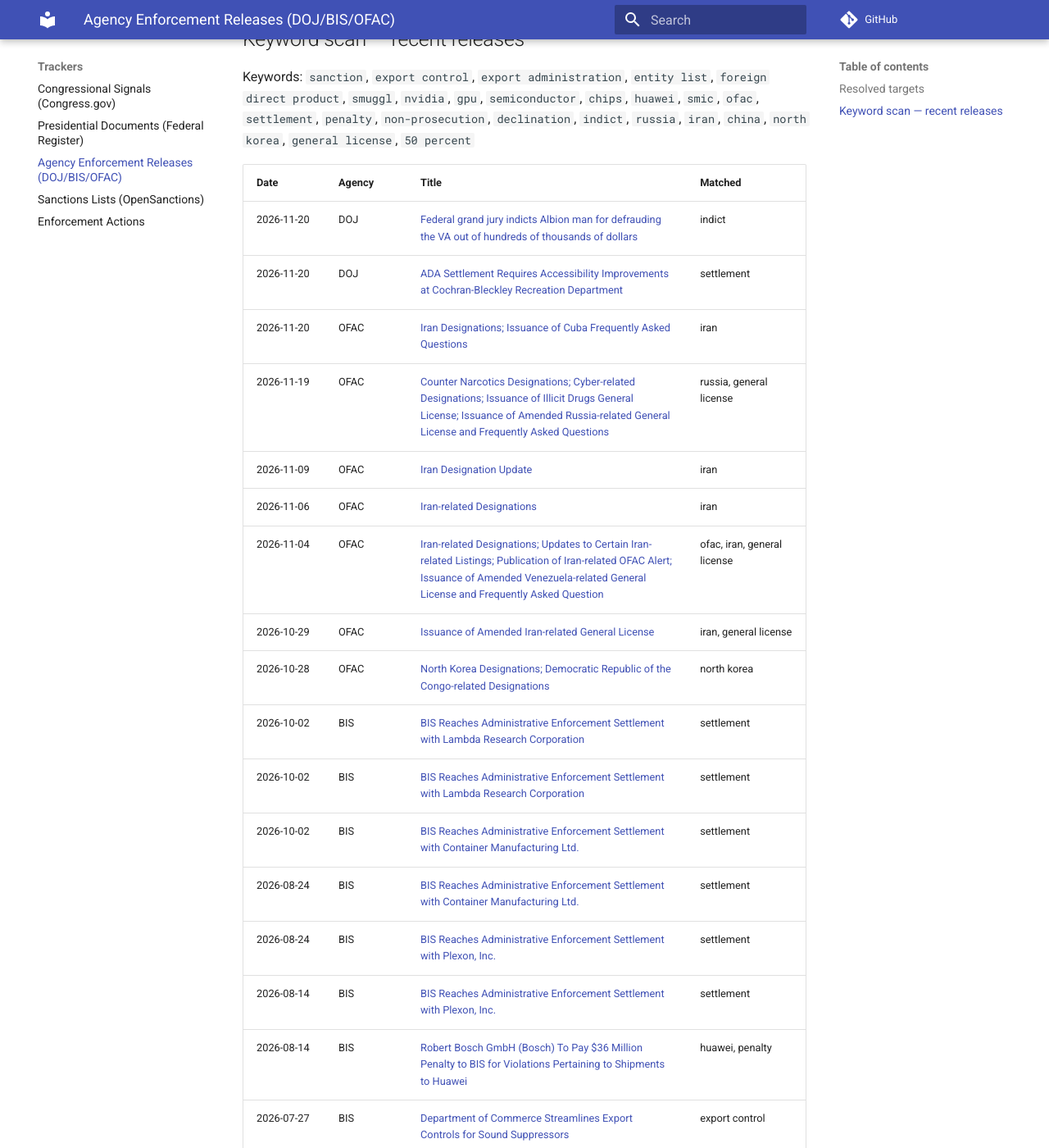
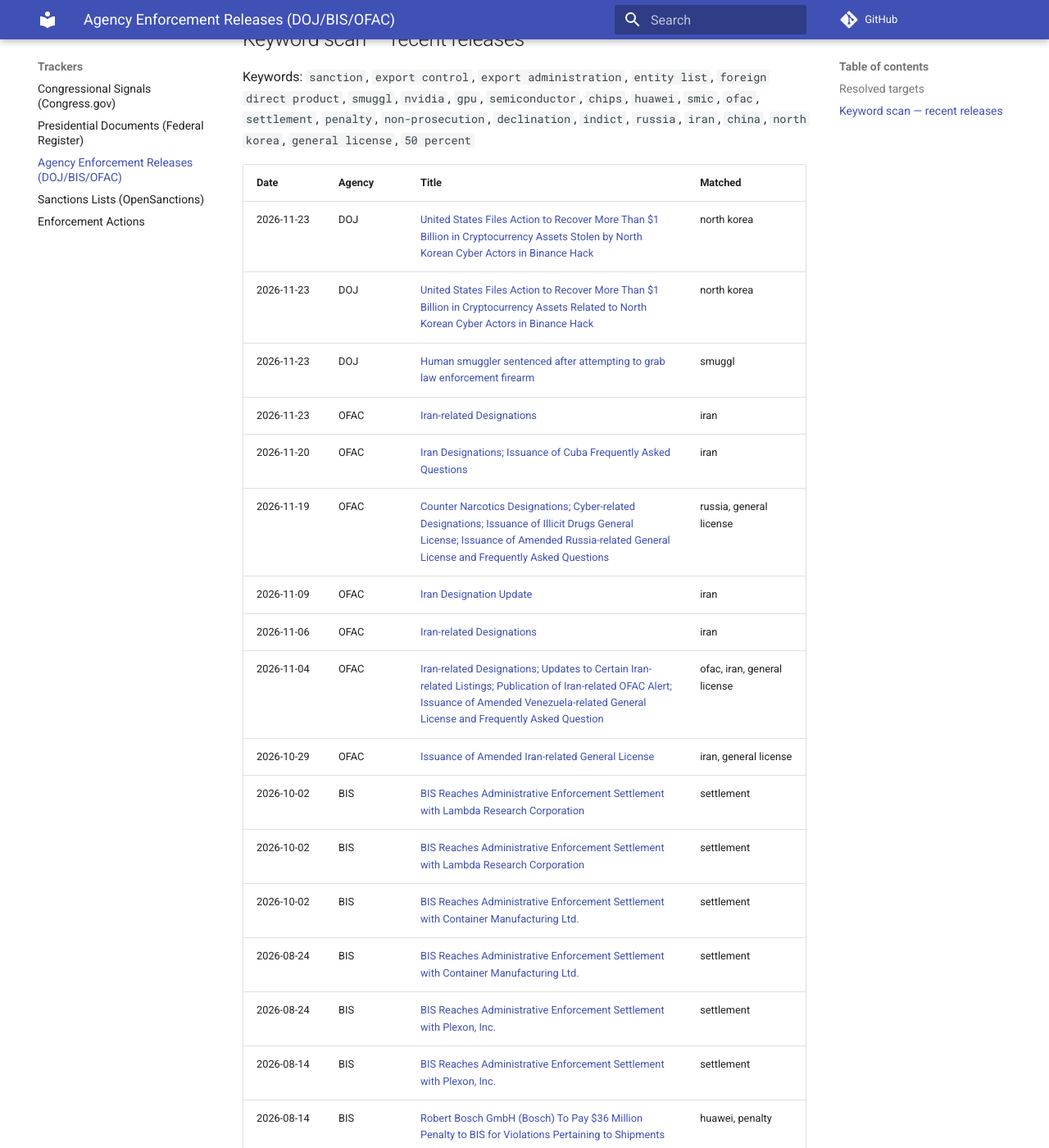
Before and after one commit to felipelago17/Congressional-Influence-Sanctions-Export-Controls, an MkDocs documentation site: the page built from docs/trackers/agency-releases.md, in a window 1280 px wide and 1400 px high, scrolled down 1369 px. Shown: the whole window at 82% size. Built offline with MkDocs 1.6.1 and Material for MkDocs 9.7.7, drawn with Linux system fonts in a browser that asks for light colours; comment, search, counter and statistics services are not loaded; some of the changed text lies outside the part shown.

Commit message:
data: agency releases 2026-11-23

```diff
--- a/docs/trackers/agency-releases.md
+++ b/docs/trackers/agency-releases.md
@@ -1,6 +1,6 @@
 # Agency enforcement releases (DOJ · BIS · OFAC)
 
-*Auto-generated 2026-11-22 15:42 UTC from official DOJ, BIS and OFAC web pages (DOJ via RSS; BIS and OFAC via their HTML listings — OFAC retired its RSS feed in January 2025). Keyword-filtered. Public-domain content. Not legal advice.*
+*Auto-generated 2026-11-23 19:30 UTC from official DOJ, BIS and OFAC web pages (DOJ via RSS; BIS and OFAC via their HTML listings — OFAC retired its RSS feed in January 2025). Keyword-filtered. Public-domain content. Not legal advice.*
 
 Sources reachable this run: DOJ RSS (25), BIS (52), OFAC (64)
 
@@ -26,15 +26,16 @@ Keywords: `sanction`, `export control`, `export administration`, `entity list`,
 
 | Date | Agency | Title | Matched |
 |---|---|---|---|
-| 2026-11-20 | DOJ | [Federal grand jury indicts Albion man for defrauding the VA out of hundreds of thousands of dollars](https://www.justice.gov/usao-wdny/pr/federal-grand-jury-indicts-albion-man-defrauding-va-out-hundreds-thousands-dollars) | indict |
-| 2026-11-20 | DOJ | [ADA Settlement Requires Accessibility Improvements at Cochran-Bleckley Recreation Department](https://www.justice.gov/usao-mdga/pr/ada-settlement-requires-accessibility-improvements-cochran-bleckley-recreation) | settlement |
+| 2026-11-23 | DOJ | [United States Files Action to Recover More Than $1 Billion in Cryptocurrency Assets Stolen by North Korean Cyber Actors in Binance Hack](https://www.justice.gov/opa/pr/united-states-files-action-recover-more-1-billion-cryptocurrency-assets-stolen-north-korean) | north korea |
+| 2026-11-23 | DOJ | [United States Files Action to Recover More Than $1 Billion in Cryptocurrency Assets Related to North Korean Cyber Actors in Binance Hack](https://www.justice.gov/usao-dc/pr/united-states-files-action-recover-more-1-billion-cryptocurrency-assets-related-north) | north korea |
+| 2026-11-23 | DOJ | [Human smuggler sentenced after attempting to grab law enforcement firearm](https://www.justice.gov/usao-sdtx/pr/human-smuggler-sentenced-after-attempting-grab-law-enforcement-firearm) | smuggl |
+| 2026-11-23 | OFAC | [Iran-related Designations](https://ofac.treasury.gov/recent-actions/20261123) | iran |
 | 2026-11-20 | OFAC | [Iran Designations; Issuance of Cuba Frequently Asked Questions](https://ofac.treasury.gov/recent-actions/20261120) | iran |
 | 2026-11-19 | OFAC | [Counter Narcotics Designations; Cyber-related Designations; Issuance of Illicit Drugs General License; Issuance of Amended Russia-related General License and Frequently Asked Questions](https://ofac.treasury.gov/recent-actions/20261119) | russia, general license |
 | 2026-11-09 | OFAC | [Iran Designation Update](https://ofac.treasury.gov/recent-actions/20261109) | iran |
 | 2026-11-06 | OFAC | [Iran-related Designations](https://ofac.treasury.gov/recent-actions/20261106) | iran |
 | 2026-11-04 | OFAC | [Iran-related Designations; Updates to Certain Iran-related Listings; Publication of Iran-related OFAC Alert; Issuance of Amended Venezuela-related General License and Frequently Asked Question](https://ofac.treasury.gov/recent-actions/20261104) | ofac, iran, general license |
 | 2026-10-29 | OFAC | [Issuance of Amended Iran-related General License](https://ofac.treasury.gov/recent-actions/20261029) | iran, general license |
-| 2026-10-28 | OFAC | [North Korea Designations; Democratic Republic of the Congo-related Designations](https://ofac.treasury.gov/recent-actions/20261028) | north korea |
 | 2026-10-02 | BIS | [BIS Reaches Administrative Enforcement Settlement with Lambda Research Corporation](https://www.bis.gov/press-release/bis-reaches-administrative-enforcement-settlement-lambda-research-corporation) | settlement |
 | 2026-10-02 | BIS | [BIS Reaches Administrative Enforcement Settlement with Lambda Research Corporation](https://www.bis.gov/press-release/bis-reaches-administrative-enforcement-settlement-lambda-research-corporation) | settlement |
 | 2026-10-02 | BIS | [BIS Reaches Administrative Enforcement Settlement with Container Manufacturing Ltd.](https://www.bis.gov/press-release/bis-reaches-administrative-enforcement-settlement-container-manufacturing-ltd.) | settlement |
```
Also changed, not shown: 1 other file.
